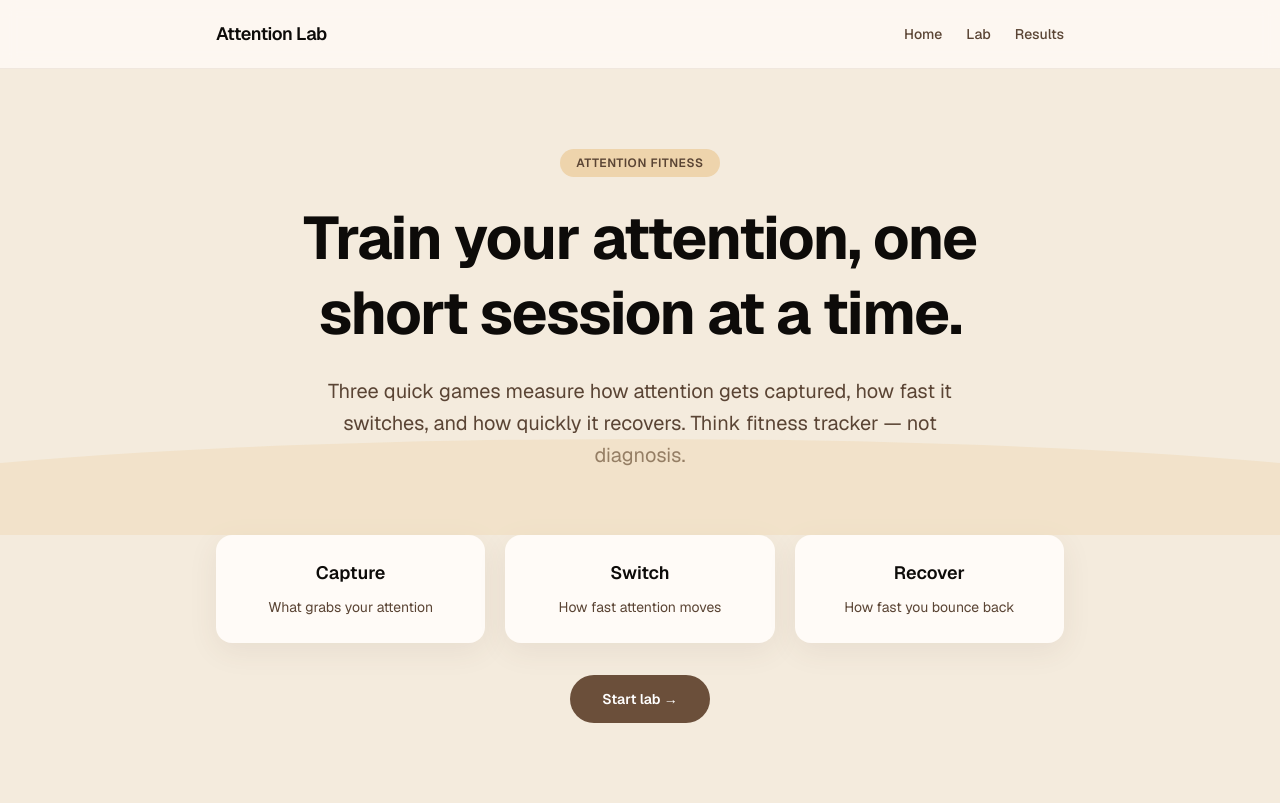
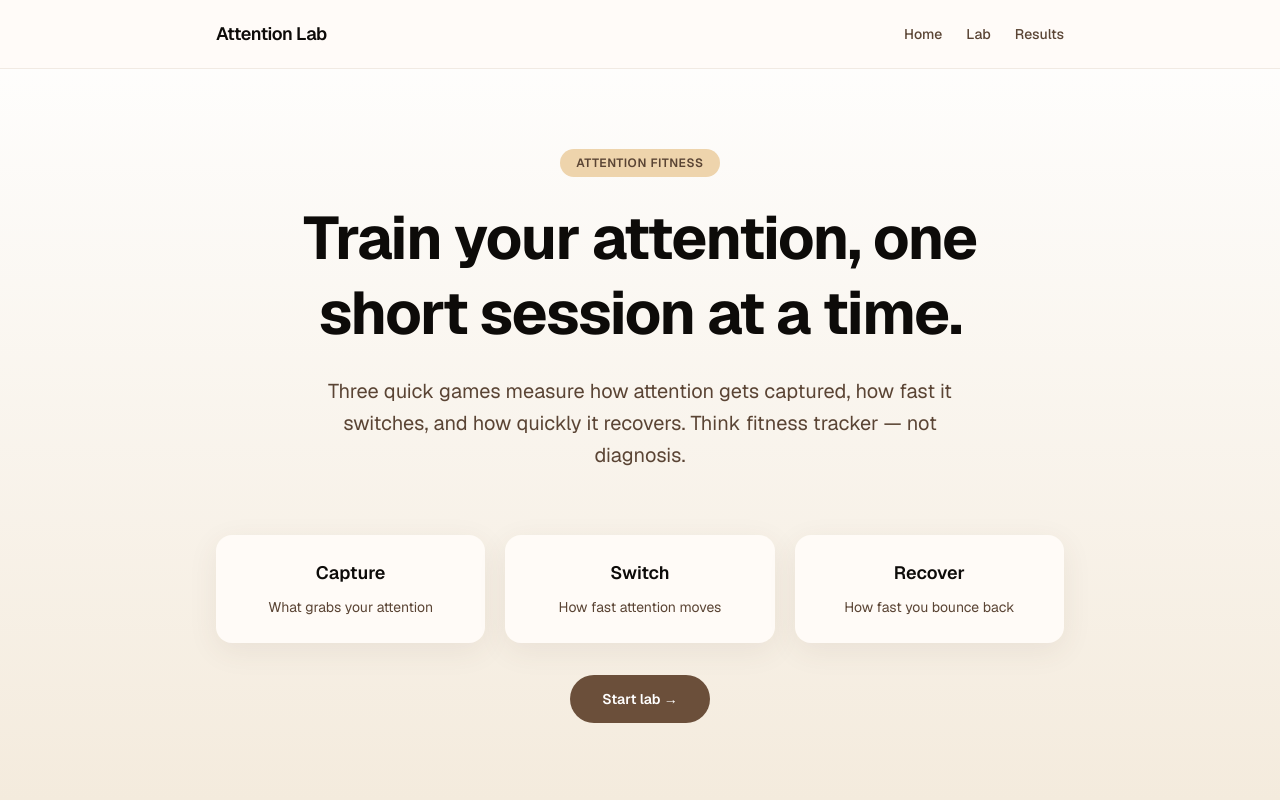
Before and after one commit to LiamPMcA/Attention-Lab, a Next.js app: page / in a window 1280 px wide. Built offline with nearby package versions, Linux system fonts and the light colour scheme.

Commit message:
feat: design update4

```diff
--- a/app/globals.css
+++ b/app/globals.css
@@ -28,8 +28,14 @@
   --shadow-soft-hover: 0 12px 40px rgba(90, 68, 52, 0.12);
 }
 
+html {
+  min-height: 100%;
+}
+
 body {
-  background: var(--background);
+  min-height: 100%;
+  background: linear-gradient(to bottom, #ffffff 0%, #f4ebdd 100%);
+  background-attachment: fixed;
   color: var(--foreground);
 }
 
--- a/app/layout.tsx
+++ b/app/layout.tsx
@@ -28,7 +28,7 @@ export default function RootLayout({
       lang="en"
       className={`${geistSans.variable} ${geistMono.variable} h-full antialiased`}
     >
-      <body className="flex min-h-full flex-col bg-cream text-warm-dark">
+      <body className="flex min-h-full flex-col text-warm-dark">
         <Header />
         <main className="flex-1">{children}</main>
       </body>
--- a/app/page.tsx
+++ b/app/page.tsx
@@ -4,7 +4,7 @@ import PillLabel from "@/components/PillLabel";
 export default function Home() {
   return (
     <div>
-      <section className="relative overflow-hidden px-6 pb-16 pt-20 text-center">
+      <section className="px-6 pb-16 pt-20 text-center">
         <div className="mx-auto max-w-3xl">
           <div className="mb-6 flex justify-center">
             <PillLabel>Attention fitness</PillLabel>
@@ -18,11 +18,6 @@ export default function Home() {
             diagnosis.
           </p>
         </div>
-
-        <div
-          className="pointer-events-none absolute -bottom-16 left-1/2 h-40 w-[140%] -translate-x-1/2 rounded-[100%] bg-warm-pill/40"
-          aria-hidden="true"
-        />
       </section>
 
       <section className="mx-auto max-w-4xl px-6 pb-20 text-center">
```
